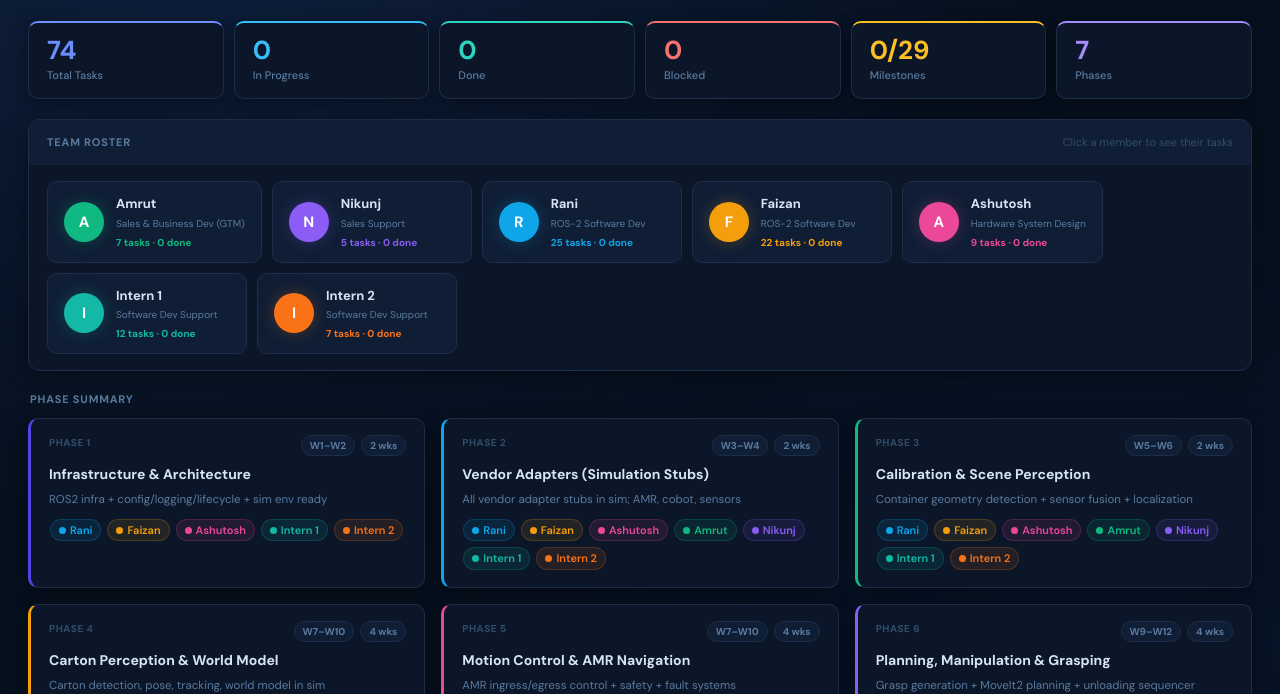
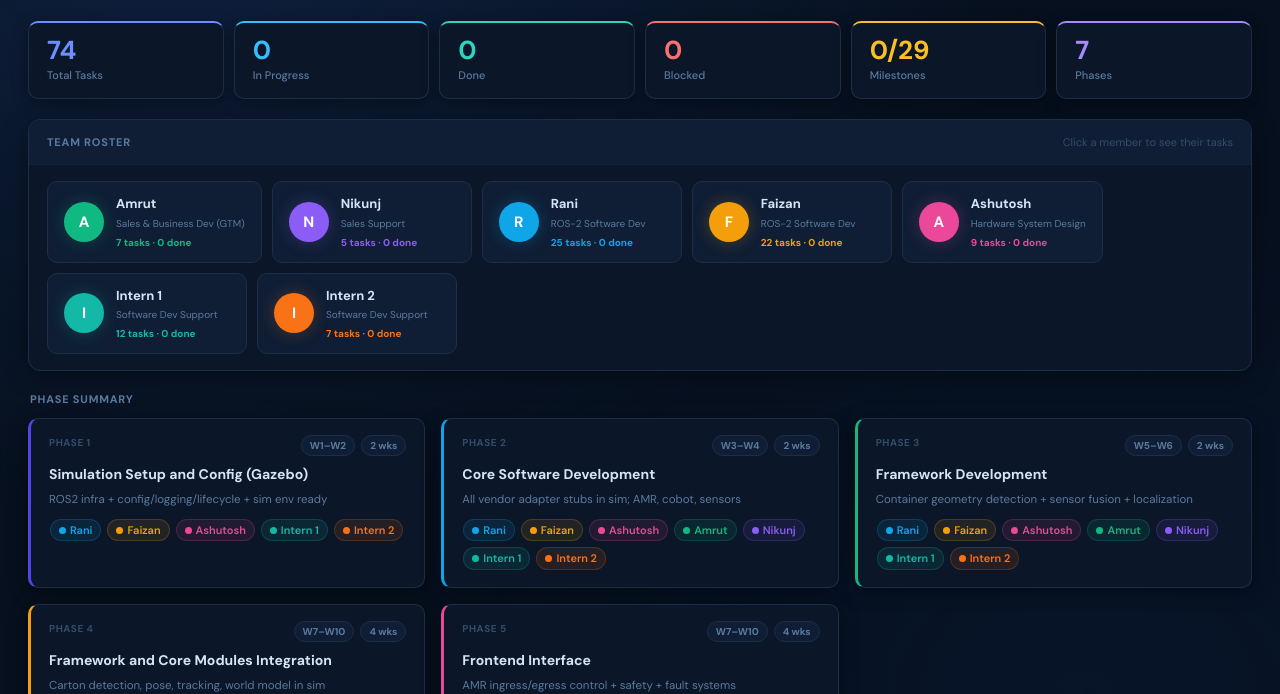
Before and after one commit to Amrut-Vegam/Autodock-tracker, a plain HTML site: page index.html in a window 1280 px wide. Shown: the part 106-800 px from the top of the page. Drawn offline with Linux system fonts and the light colour scheme.

Commit message:
Update index.html

```diff
--- a/index.html
+++ b/index.html
@@ -598,13 +598,11 @@ const TEAM = [
 ];
 
 const PHASES = [
-  { num:1, name:'Infrastructure & Architecture',       weeks:'W1–W2',   dur:'2 wks', deliverable:'ROS2 infra + config/logging/lifecycle + sim env ready',                       color:'#4F46E5', owners:['Rani','Faizan','Ashutosh','Intern 1','Intern 2'] },
-  { num:2, name:'Vendor Adapters (Simulation Stubs)',  weeks:'W3–W4',   dur:'2 wks', deliverable:'All vendor adapter stubs in sim; AMR, cobot, sensors',                        color:'#0EA5E9', owners:['Rani','Faizan','Ashutosh','Amrut','Nikunj','Intern 1','Intern 2'] },
-  { num:3, name:'Calibration & Scene Perception',      weeks:'W5–W6',   dur:'2 wks', deliverable:'Container geometry detection + sensor fusion + localization',                  color:'#10B981', owners:['Rani','Faizan','Ashutosh','Amrut','Nikunj','Intern 1','Intern 2'] },
-  { num:4, name:'Carton Perception & World Model',     weeks:'W7–W10',  dur:'4 wks', deliverable:'Carton detection, pose, tracking, world model in sim',                         color:'#F59E0B', owners:['Rani','Faizan','Ashutosh','Amrut','Nikunj','Intern 1','Intern 2'] },
-  { num:5, name:'Motion Control & AMR Navigation',     weeks:'W7–W10',  dur:'4 wks', deliverable:'AMR ingress/egress control + safety + fault systems',                         color:'#EC4899', owners:['Rani','Faizan','Intern 1','Intern 2'] },
-  { num:6, name:'Planning, Manipulation & Grasping',   weeks:'W9–W12',  dur:'4 wks', deliverable:'Grasp generation + MoveIt2 planning + unloading sequencer',                   color:'#8B5CF6', owners:['Rani','Faizan','Ashutosh','Amrut','Nikunj','Intern 1','Intern 2'] },
-  { num:7, name:'System Integration & Sim Validation', weeks:'W11–W18', dur:'8 wks', deliverable:'Full E2E sim validation + demo video + GTM deck',                             color:'#14B8A6', owners:['Rani','Faizan','Ashutosh','Amrut','Nikunj','Intern 1','Intern 2'] },
+  { num:1, name:'Simulation Setup and Config (Gazebo)',       weeks:'W1–W2',   dur:'2 wks', deliverable:'ROS2 infra + config/logging/lifecycle + sim env ready',                       color:'#4F46E5', owners:['Rani','Faizan','Ashutosh','Intern 1','Intern 2'] },
+  { num:2, name:'Core Software Development',  weeks:'W3–W4',   dur:'2 wks', deliverable:'All vendor adapter stubs in sim; AMR, cobot, sensors',                        color:'#0EA5E9', owners:['Rani','Faizan','Ashutosh','Amrut','Nikunj','Intern 1','Intern 2'] },
+  { num:3, name:'Framework Development',      weeks:'W5–W6',   dur:'2 wks', deliverable:'Container geometry detection + sensor fusion + localization',                  color:'#10B981', owners:['Rani','Faizan','Ashutosh','Amrut','Nikunj','Intern 1','Intern 2'] },
+  { num:4, name:'Framework and Core Modules Integration',     weeks:'W7–W10',  dur:'4 wks', deliverable:'Carton detection, pose, tracking, world model in sim',                         color:'#F59E0B', owners:['Rani','Faizan','Ashutosh','Amrut','Nikunj','Intern 1','Intern 2'] },
+  { num:5, name:'Frontend Interface',     weeks:'W7–W10',  dur:'4 wks', deliverable:'AMR ingress/egress control + safety + fault systems',                         color:'#EC4899', owners:['Rani','Faizan','Intern 1','Intern 2'] },
 ];
 
 const PHASE_WEEK_RANGES = [
```
